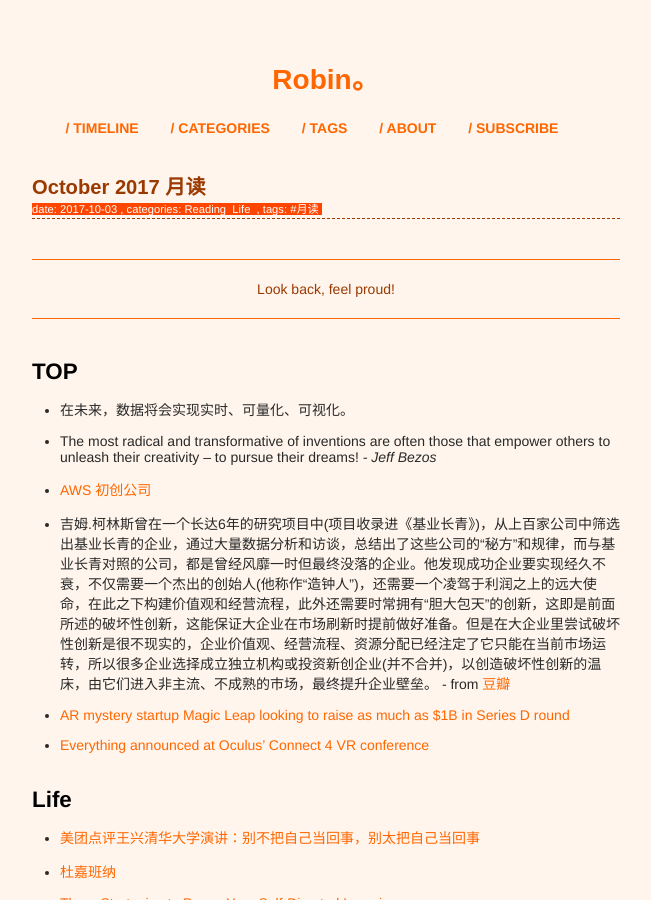
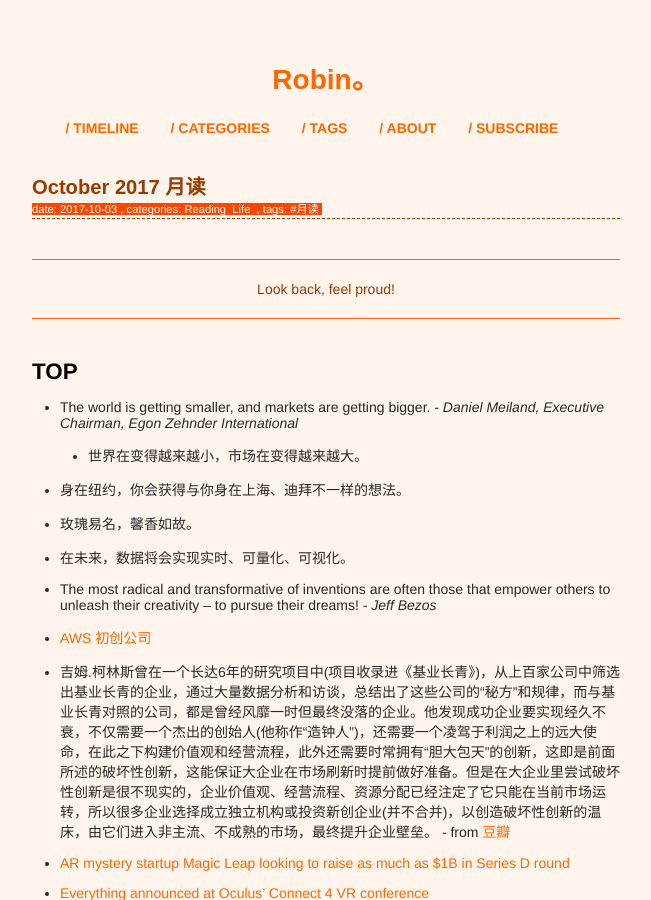
Before and after one commit to xianyuxmu/xianyuxmu.github.io, a Jekyll site: the page built from _posts/2017-10-03-monthly-reading.md, in a window 1280 px wide and 900 px high. Shown: the whole window, without its empty margins (314-965 px from the left). Built offline with Jekyll 4.4.1, drawn with Linux system fonts in a browser that asks for light colours; comment, search, counter and statistics services are not loaded.

Commit message:
Reading of 21 Oct. 2017

```diff
--- a/_posts/2017-10-03-monthly-reading.md
+++ b/_posts/2017-10-03-monthly-reading.md
@@ -16,6 +16,10 @@ tags:
 
 ## TOP
 
+- The world is getting smaller, and markets are getting bigger. *- Daniel Meiland, Executive Chairman, Egon Zehnder International*
+	- 世界在变得越来越小，市场在变得越来越大。
+- 身在纽约，你会获得与你身在上海、迪拜不一样的想法。
+- 玫瑰易名，馨香如故。
 - 在未来，数据将会实现实时、可量化、可视化。
 - The most radical and transformative of inventions are often those that empower others to unleash their creativity – to pursue their dreams! *- Jeff Bezos*
 - [AWS 初创公司](https://aws.amazon.com/cn/startups/)
```
